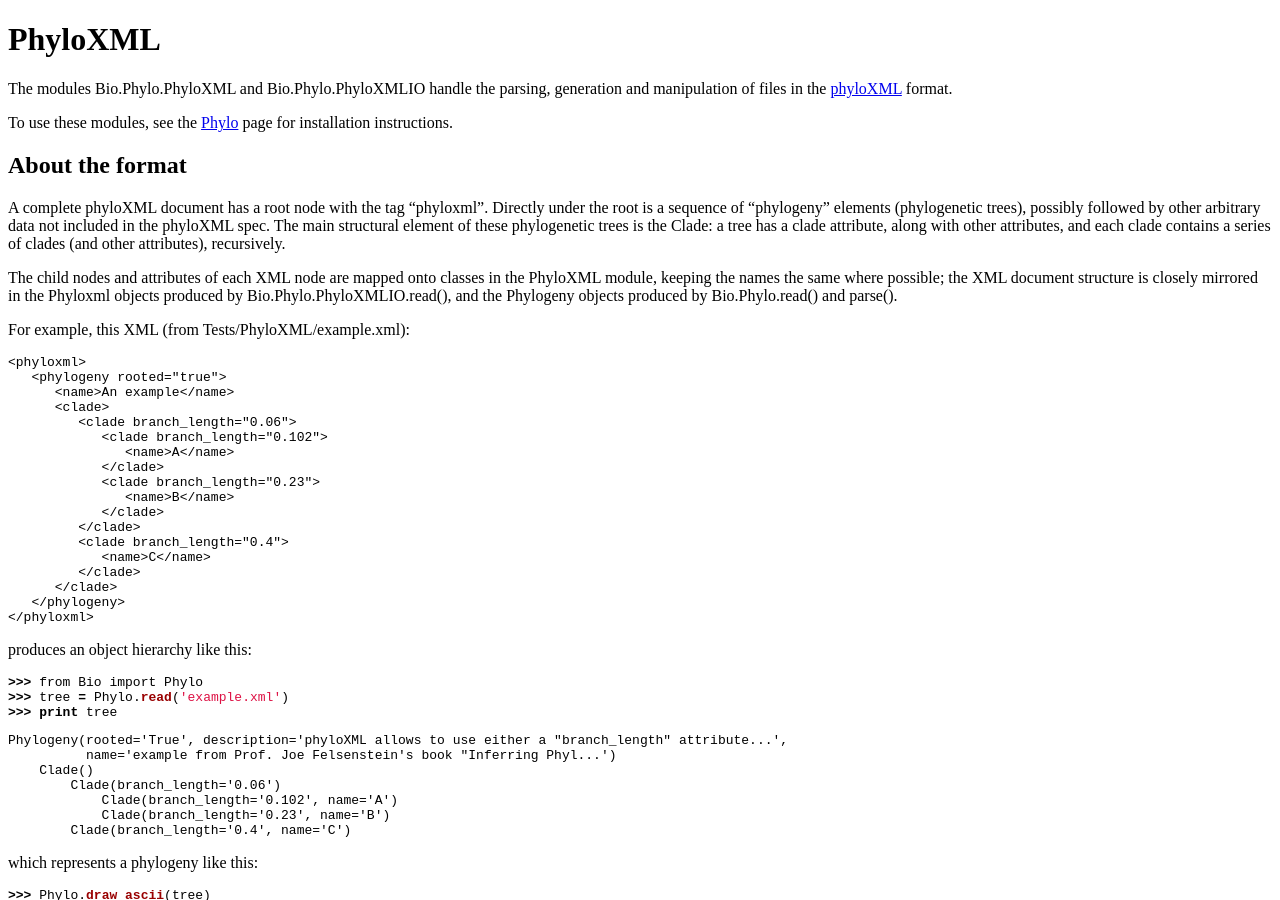
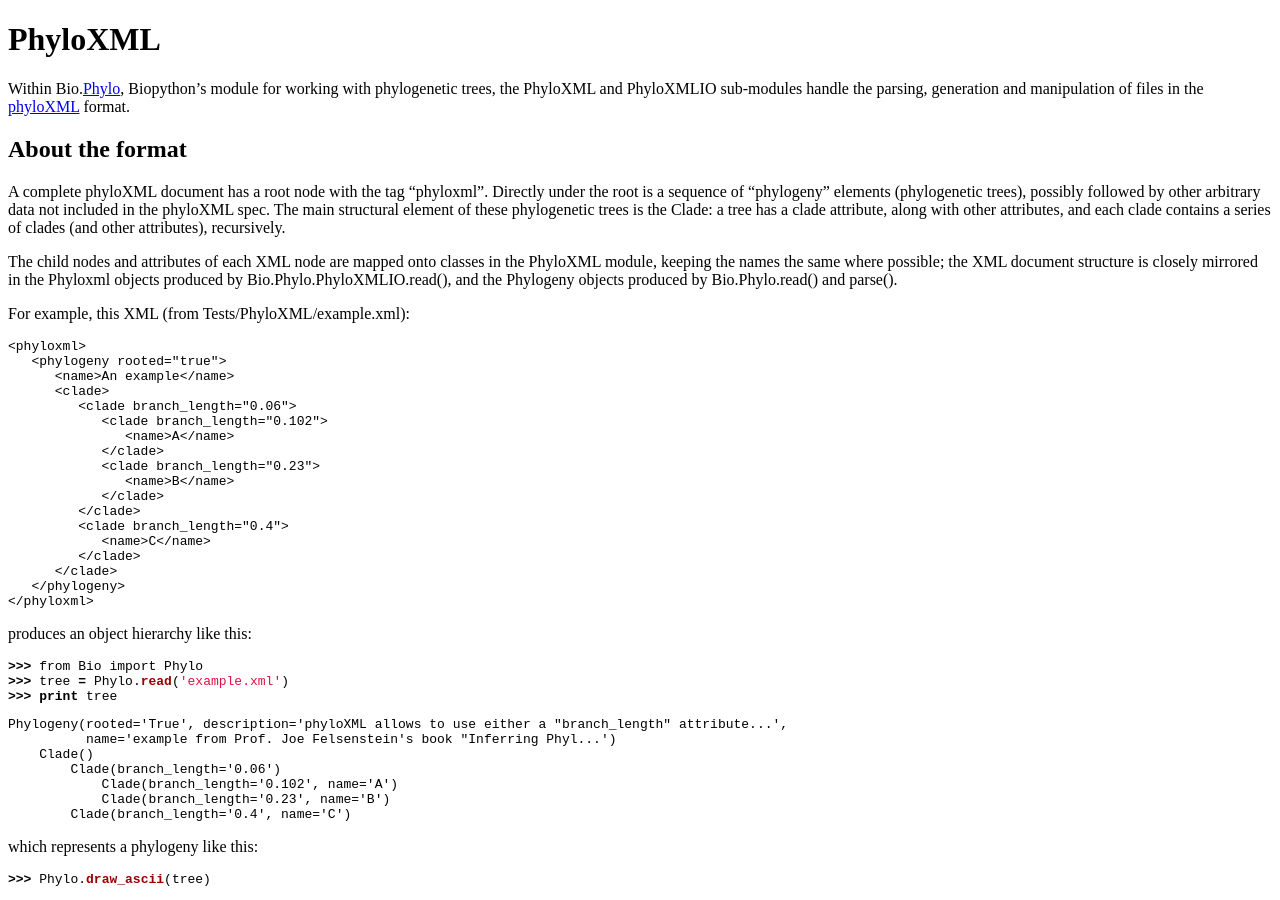
Before and after one commit to biopython/biopython.github.io, a Jekyll site: the page built from wiki/PhyloXML.md, in a window 1280 px wide and 900 px high. Built offline with Jekyll 4.4.1, drawn with Linux system fonts in a browser that asks for light colours.

Commit message:
Clarified the preamble

```diff
--- a/wiki/PhyloXML.md
+++ b/wiki/PhyloXML.md
@@ -4,12 +4,10 @@ permalink: wiki/PhyloXML
 layout: wiki
 ---
 
-The modules Bio.Phylo.PhyloXML and Bio.Phylo.PhyloXMLIO handle the
-parsing, generation and manipulation of files in the
+Within Bio.[Phylo](Phylo "wikilink"), Biopython's module for working
+with phylogenetic trees, the PhyloXML and PhyloXMLIO sub-modules handle
+the parsing, generation and manipulation of files in the
 [phyloXML](http://www.phyloxml.org/) format.
-
-To use these modules, see the [Phylo](Phylo "wikilink") page for
-installation instructions.
 
 About the format
 ----------------
```
Also changed, not shown: 1 other file.
